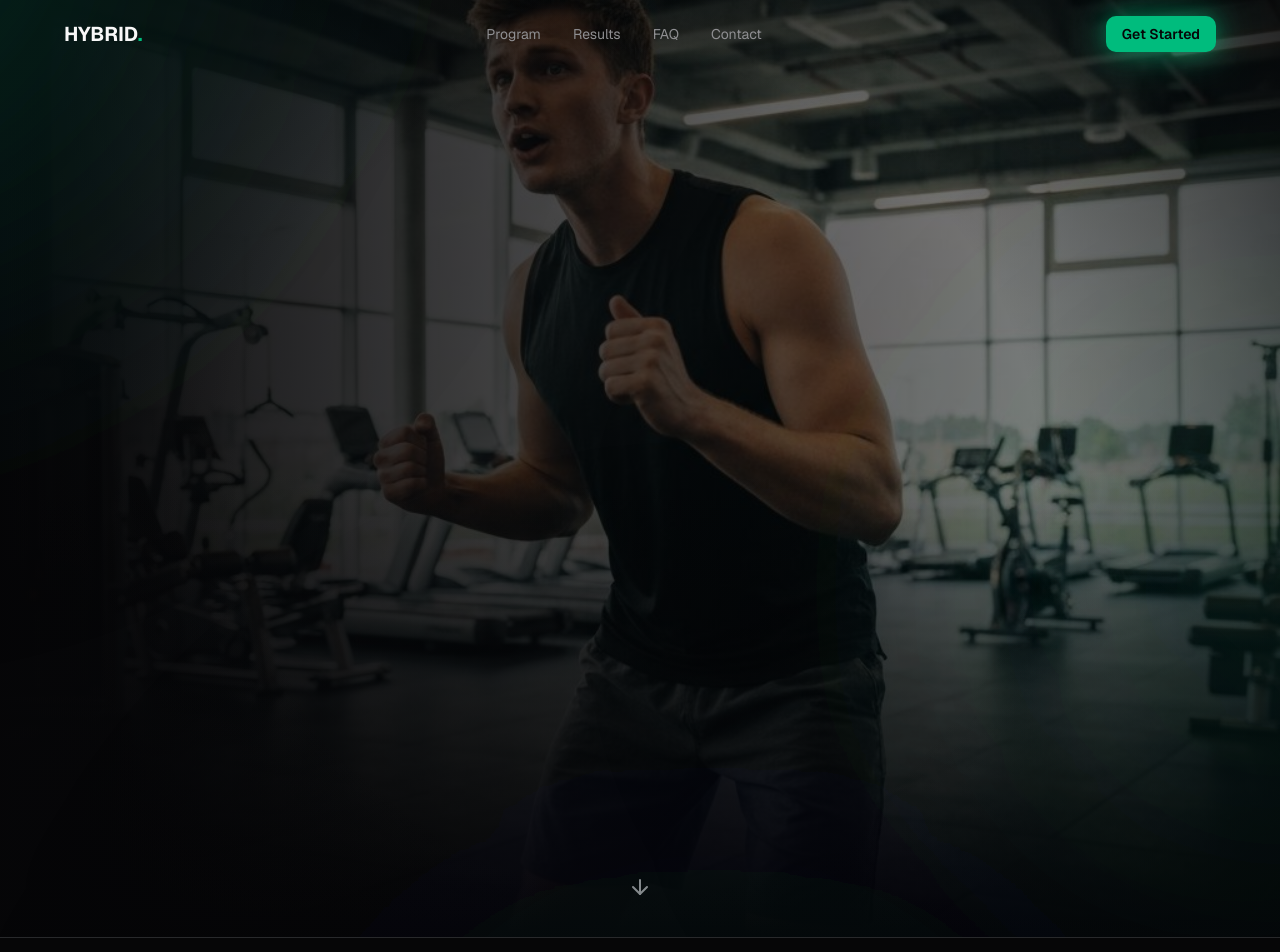
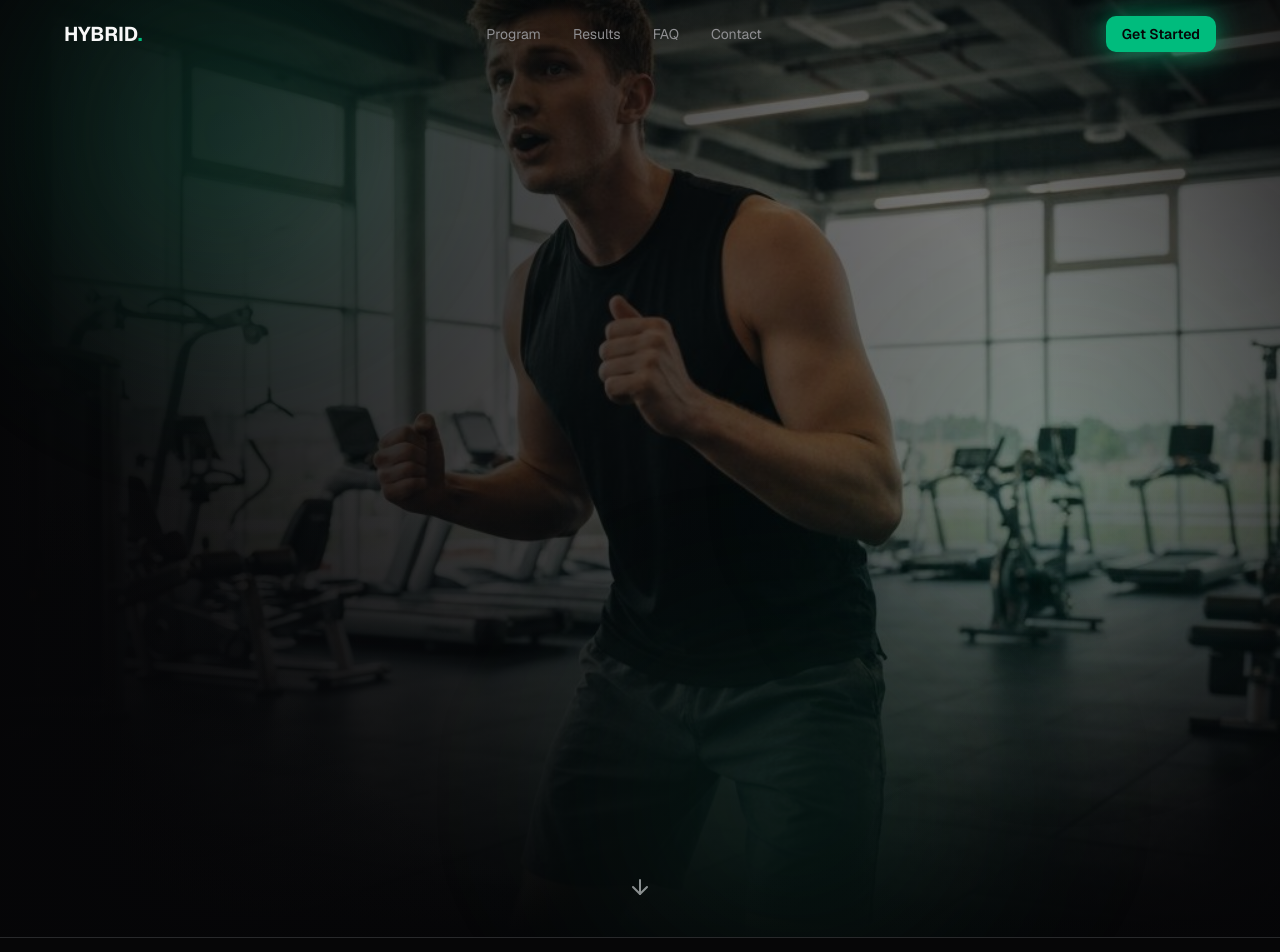
Before and after one commit to abdouPng/v0-landing-page-design, a Next.js app: page / in a window 1280 px wide. Shown: the top 952 px of the page. Built offline with nearby package versions, Linux system fonts and the light colour scheme.

Commit message:
fix: replace GradientMesh with CSS div blobs and fix scroll warning\n\nReplace SVG filter with pure CSS div blobs and move smooth scroll to attribute.

```diff
--- a/app/globals.css
+++ b/app/globals.css
@@ -115,7 +115,7 @@
   * {
     @apply border-border outline-ring/50;
   }
-  html {
+  [data-scroll-behavior="smooth"] {
     scroll-behavior: smooth;
   }
   body {
--- a/app/layout.tsx
+++ b/app/layout.tsx
@@ -42,7 +42,7 @@ export default function RootLayout({
   children: React.ReactNode
 }>) {
   return (
-    <html lang="en" className="bg-background">
+    <html lang="en" className="bg-background" data-scroll-behavior="smooth">
       <body className="font-sans antialiased min-h-screen">
         {children}
         {process.env.NODE_ENV === 'production' && <Analytics />}
--- a/components/shared/gradient-mesh.tsx
+++ b/components/shared/gradient-mesh.tsx
@@ -2,100 +2,64 @@
 
 export function GradientMesh() {
   return (
-    <div className="absolute inset-0 overflow-hidden z-1 pointer-events-none">
-      {/* Animated SVG Mesh Background */}
-      <svg
-        className="absolute inset-0 w-full h-full"
-        viewBox="0 0 1200 600"
-        preserveAspectRatio="xMidYMid slice"
-      >
-        <defs>
-          <filter id="blur">
-            <feGaussianBlur in="SourceGraphic" stdDeviation="80" />
-          </filter>
-          <style>
-            {`
-              @keyframes gradient-shift-1 {
-                0%, 100% {
-                  stop-color: #10b981;
-                  stop-opacity: 0.3;
-                }
-                50% {
-                  stop-color: #10b981;
-                  stop-opacity: 0.15;
-                }
-              }
-              @keyframes gradient-shift-2 {
-                0%, 100% {
-                  stop-color: #1f3a3a;
-                  stop-opacity: 0.2;
-                }
-                50% {
-                  stop-color: #10b981;
-                  stop-opacity: 0.1;
-                }
-              }
-              @keyframes gradient-shift-3 {
-                0%, 100% {
-                  stop-color: #10b981;
-                  stop-opacity: 0.2;
-                }
-                50% {
-                  stop-color: #1f3a3a;
-                  stop-opacity: 0.15;
-                }
-              }
-              .stop-1 { animation: gradient-shift-1 8s ease-in-out infinite; }
-              .stop-2 { animation: gradient-shift-2 10s ease-in-out infinite; }
-              .stop-3 { animation: gradient-shift-3 12s ease-in-out infinite; }
+    <div className="absolute inset-0 z-[1] overflow-hidden pointer-events-none">
+      {/* Blob 1 - top left */}
+      <div
+        className="absolute rounded-full"
+        style={{
+          width: '600px',
+          height: '600px',
+          top: '-150px',
+          left: '-100px',
+          background: 'radial-gradient(circle, rgba(16,185,129,0.18) 0%, transparent 70%)',
+          filter: 'blur(60px)',
+          animation: 'mesh-float-1 15s ease-in-out infinite',
+        }}
+      />
+      {/* Blob 2 - center right */}
+      <div
+        className="absolute rounded-full"
+        style={{
+          width: '500px',
+          height: '500px',
+          top: '20%',
+          right: '-80px',
+          background: 'radial-gradient(circle, rgba(16,185,129,0.12) 0%, transparent 70%)',
+          filter: 'blur(80px)',
+          animation: 'mesh-float-2 18s ease-in-out infinite',
+        }}
+      />
+      {/* Blob 3 - bottom center */}
+      <div
+        className="absolute rounded-full"
+        style={{
+          width: '700px',
+          height: '400px',
+          bottom: '-100px',
+          left: '30%',
+          background: 'radial-gradient(circle, rgba(16,185,129,0.10) 0%, transparent 70%)',
+          filter: 'blur(70px)',
+          animation: 'mesh-float-3 20s ease-in-out infinite',
+        }}
+      />
 
+      <style>{`
         @keyframes mesh-float-1 {
-                0%, 100% { transform: translate(0, 0); }
-                50% { transform: translate(50px, -50px); }
+          0%, 100% { transform: translate(0px, 0px) scale(1); }
+          33% { transform: translate(40px, -30px) scale(1.05); }
+          66% { transform: translate(-20px, 20px) scale(0.97); }
         }
         @keyframes mesh-float-2 {
-                0%, 100% { transform: translate(0, 0); }
-                50% { transform: translate(-40px, 60px); }
+          0%, 100% { transform: translate(0px, 0px) scale(1); }
+          33% { transform: translate(-50px, 40px) scale(1.08); }
+          66% { transform: translate(30px, -20px) scale(0.95); }
         }
         @keyframes mesh-float-3 {
-                0%, 100% { transform: translate(0, 0); }
-                50% { transform: translate(60px, 30px); }
+          0%, 100% { transform: translate(0px, 0px) scale(1); }
+          33% { transform: translate(60px, -40px) scale(1.04); }
+          66% { transform: translate(-30px, 30px) scale(1.02); }
         }
-
-              .mesh-group-1 { animation: mesh-float-1 15s ease-in-out infinite; }
-              .mesh-group-2 { animation: mesh-float-2 18s ease-in-out infinite; }
-              .mesh-group-3 { animation: mesh-float-3 20s ease-in-out infinite; }
-            `}
-          </style>
-          <radialGradient id="grad1" cx="30%" cy="30%">
-            <stop offset="0%" className="stop-1" />
-            <stop offset="100%" stopColor="#1f2937" stopOpacity="0" />
-          </radialGradient>
-          <radialGradient id="grad2" cx="70%" cy="60%">
-            <stop offset="0%" className="stop-2" />
-            <stop offset="100%" stopColor="#1f2937" stopOpacity="0" />
-          </radialGradient>
-          <radialGradient id="grad3" cx="50%" cy="80%">
-            <stop offset="0%" className="stop-3" />
-            <stop offset="100%" stopColor="#1f2937" stopOpacity="0" />
-          </radialGradient>
-        </defs>
-
-        {/* Mesh Group 1 */}
-        <g className="mesh-group-1" filter="url(#blur)">
-          <circle cx="200" cy="150" r="400" fill="url(#grad1)" />
-        </g>
-
-        {/* Mesh Group 2 */}
-        <g className="mesh-group-2" filter="url(#blur)">
-          <circle cx="900" cy="250" r="380" fill="url(#grad2)" />
-        </g>
-
-        {/* Mesh Group 3 */}
-        <g className="mesh-group-3" filter="url(#blur)">
-          <circle cx="600" cy="500" r="420" fill="url(#grad3)" />
-        </g>
-      </svg>
+      `}</style>
     </div>
   )
 }
```
Lines whose indentation alone changed are shown as unchanged.
